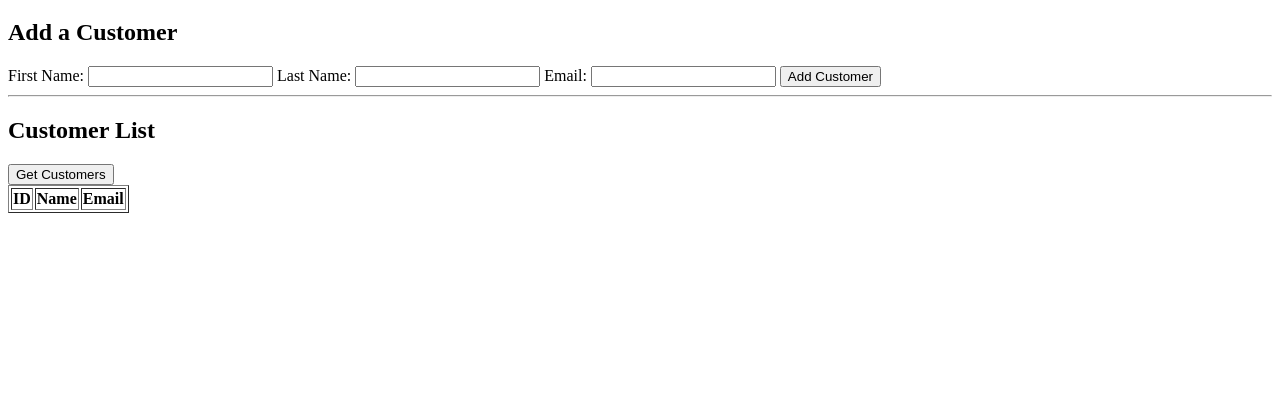
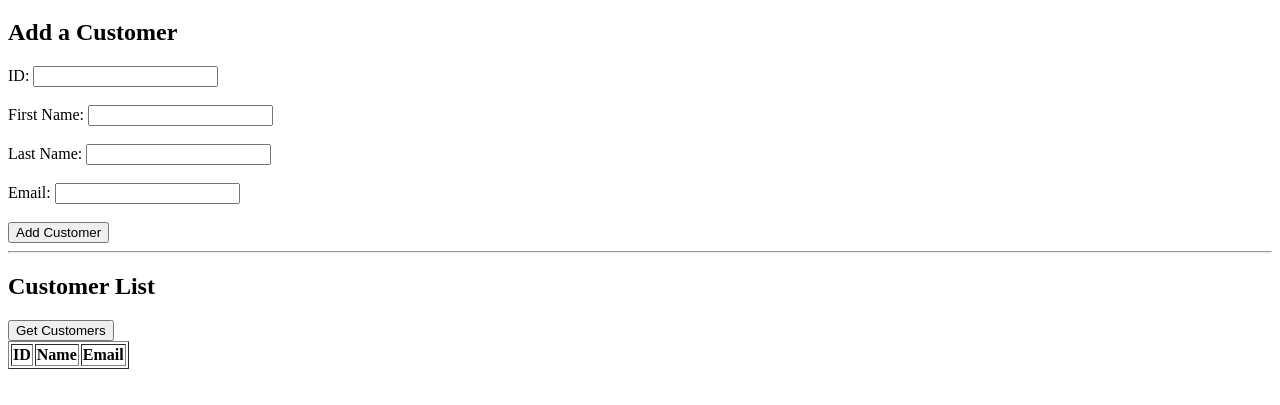
Before and after one commit to chejuro1/Node-project, a website: page index.html in a window 1280 px wide. Shown: the part 61-466 px from the top of the page. Drawn offline with Linux system fonts and the light colour scheme.

Commit message:
update index

```diff
--- a/index.html
+++ b/index.html
@@ -87,14 +87,17 @@
     <!-- Form to add a customer -->
     <form onsubmit="addCustomer(event)">
         <h2>Add a Customer</h2>
+        <label for="id">ID:</label>
+        <input type="text" id="id" name="id" autocomplete="off" required><br><br>
+
         <label for="firstName">First Name:</label>
-        <input name="firstName" id="firstName" type="text" autocomplete="given-name" />
+        <input name="firstName" id="firstName" type="text" autocomplete="given-name" /><br><br>
 
         <label for="lastName">Last Name:</label>
-        <input name="lastName" id="lastName" type="text" autocomplete="family-name" />
+        <input name="lastName" id="lastName" type="text" autocomplete="family-name" /><br><br>
 
         <label for="email">Email:</label>
-        <input name="email" id="email" type="email" autocomplete="off" />
+        <input name="email" id="email" type="email" autocomplete="off" /><br><br>
         <button type="submit">Add Customer</button>
     </form>
 
```
